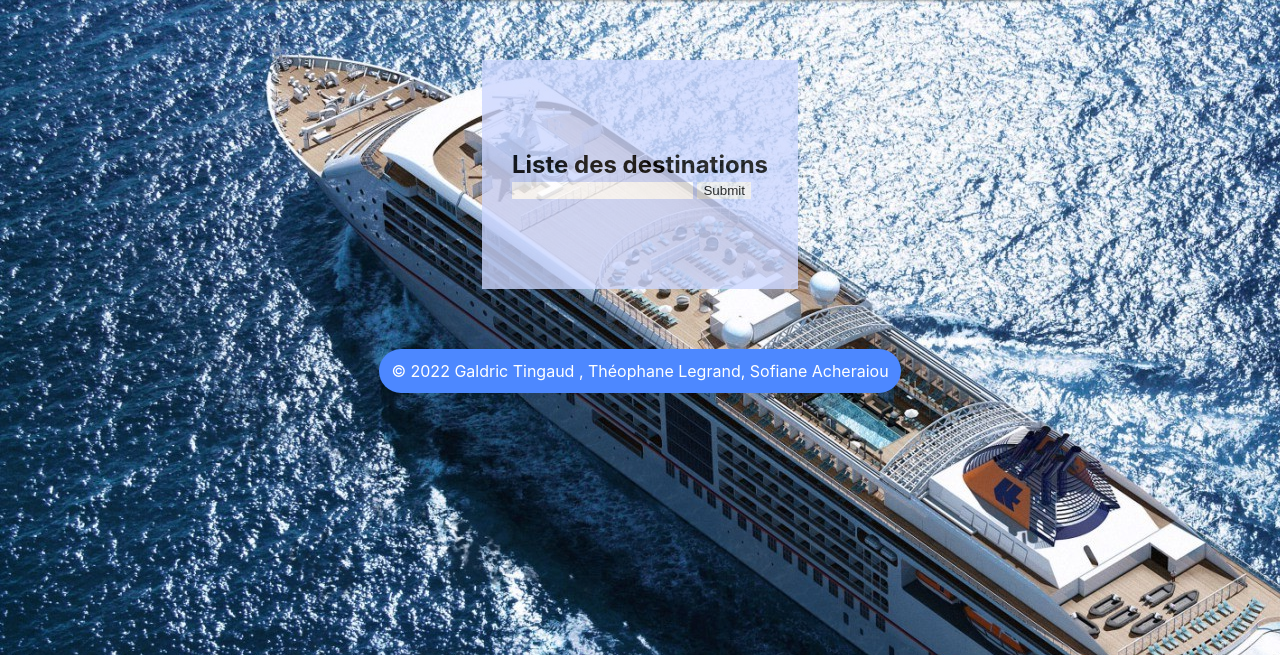
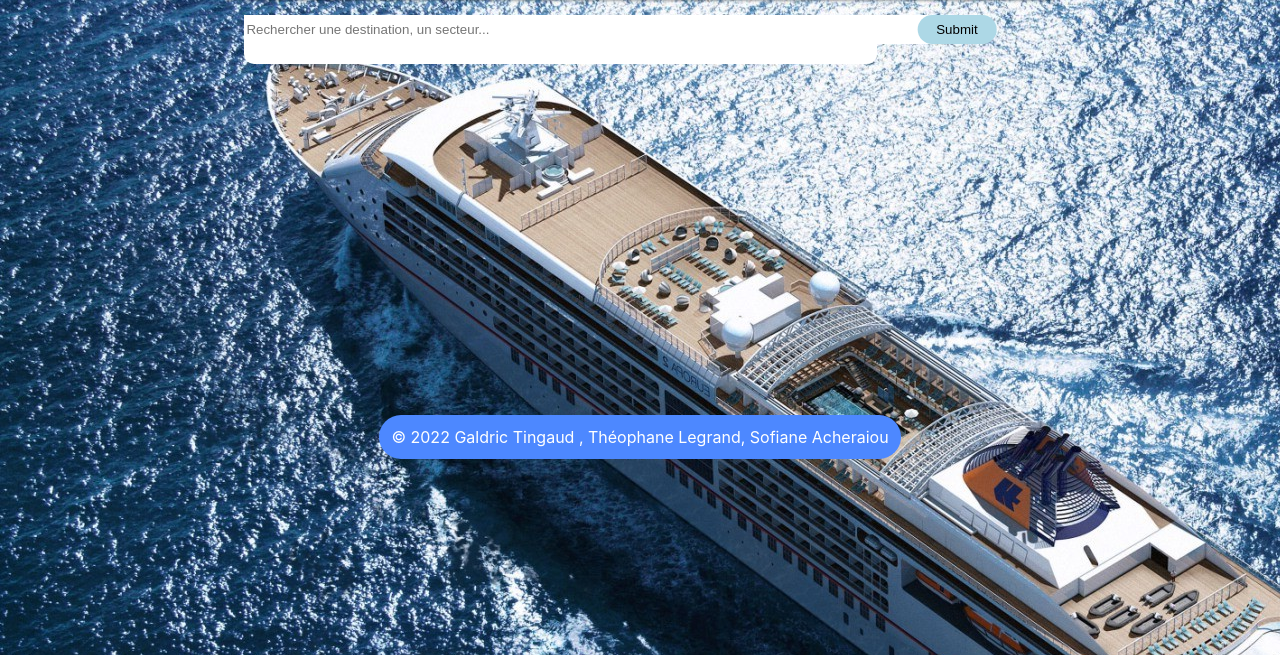
Before and after one commit to spaghefoo/Jalon2, a PHP site: page /index.php?action=destinations in a window 1280 px wide. Shown: the part 68-723 px from the top of the page. Run offline with PHP 8.4, Linux system fonts and the light colour scheme; data that the repository does not hold is empty.

Commit message:
J'ai ajouté une nouvelle feuille de style(A MERGE) 	new file:   CSS/destinations.css 	modified:   js/search.js 	modified:   modele/search.inc.php 	modified:   vue/vueDestination.php

```diff
--- /dev/null
+++ b/CSS/destinations.css
@@ -0,0 +1,54 @@
+/* fichier crée par sofiane */
+/* GO MERGE APRES LES ENFANTS */
+
+
+input[type="text"]
+{
+    width:55vw;
+    height:2em;
+    margin:0;
+}
+input[type="submit"]
+{
+    background-color:lightblue;
+    height:2em;
+    width:5em;
+    margin:0;
+    border-radius: 20px;
+    transform: translateX(-50%);
+}
+
+#elements
+{
+    padding-top: 10px;
+    padding-bottom: 10px;
+    background-color: white;
+    color: #111111;
+    border-radius: 10px;
+    float:left;
+    width:80%;
+    text-align:left;
+    margin-bottom:2px;
+    border-top-left-radius: 0;
+    border-top-right-radius: 0;
+    border-bottom-left-radius: 10px;
+    border-bottom-left-radius: 10px;
+}
+
+.autocomplete
+{
+    margin-top:15px;
+    height:50vh;
+}
+
+.suggestion
+{
+    padding:8px;
+
+}
+
+li
+{
+    list-style: none;
+    font-weight: bold; /* permet de rendre le texte gras */
+}
--- a/js/search.js
+++ b/js/search.js
@@ -32,11 +32,11 @@ function autoComplete(input)
             if(array[i][0].toUpperCase().includes(stretrim)) // on met en majuscules comme ça peut importe si c'est majuscule ou minuscule
             //(includes est sensible à la casse.)
             {
-                let element = document.createElement('b');
+                let element = document.createElement('li');
                 // on cree etc...(flemme d'expliquer c'est chiant mais en gros on place les elements dans la div a la suite)
-                element.innerHTML = '<br />'+array[i][0]+'<br />';
+                element.innerHTML = array[i][0];
                 element.className  = 'suggestion';
-                element.name = array[i][0]; // on met l'attribut name a ce qu'on a mis tout à l'heure
+                element.id = array[i][0]; // on met l'attribut name a ce qu'on a mis tout à l'heure
                 elemente.appendChild(element);
                 element.style.cursor = 'pointer';
 
@@ -55,8 +55,8 @@ function SuggestClick(element)
 {
     // on recupere les champs texte
     var champ = document.querySelectorAll('input[type=text]');
-    let target = element.target.name; // on recupere l'attribut name qu'on a mis précédemment
-    //console.log(target);
+    let target = element.target.id; // on recupere l'attribut name qu'on a mis précédemment
+    console.log(element);
     champ[0].value = target; // et on set la valeur du champ a celle du nom
 }
 
--- a/modele/search.inc.php
+++ b/modele/search.inc.php
@@ -7,6 +7,7 @@ include_once('bd.inc.php');
 
 //voir https://www.php.net/manual/fr/function.header.php
 header('Content-Type: application/json');
+
 try
 {
     $co = connexionPDO(); // on se connecte
@@ -16,7 +17,7 @@ try
 }
 catch(PDOException $e)
 {
-    json_encode($e->getMessage()); // si y'a erreur
+    echo json_encode($e->getMessage()); // si y'a erreur
 }
 finally
 {
--- a/vue/vueDestination.php
+++ b/vue/vueDestination.php
@@ -1,14 +1,13 @@
 <script src="js/search.js" ></script>
-<section class='section'>
+<link rel="stylesheet" href="./css/destinations.css" type="text/css" />
+<section>
 
-    <h1>Liste des destinations</h1>
-    <div class='container'>
-        <div class='content'>
+
             <!--- sofiane - formulaire de recherche à faire plus tard psk j'ai la flemme et pas le tps la -->
             <form autocomplete="off" id="truc">
                 <div class="autocomplete" id="auto">
-                    <input type='text'>
-                    <input type='submit'>
+                    <input type='text' placeholder="Rechercher une destination, un secteur..." />
+                    <input type='submit' />
                     <div id="elements">
 
                     </div>
@@ -27,8 +26,7 @@
         echo '<p>'.$value['dateTraversee'].' '.$value['CodeLiaison'].'</p>';
     }
     ?>
-    </div>
-</div>
+
 </section>
 <script>
     autoComplete(document.getElementById('truc'));
```
